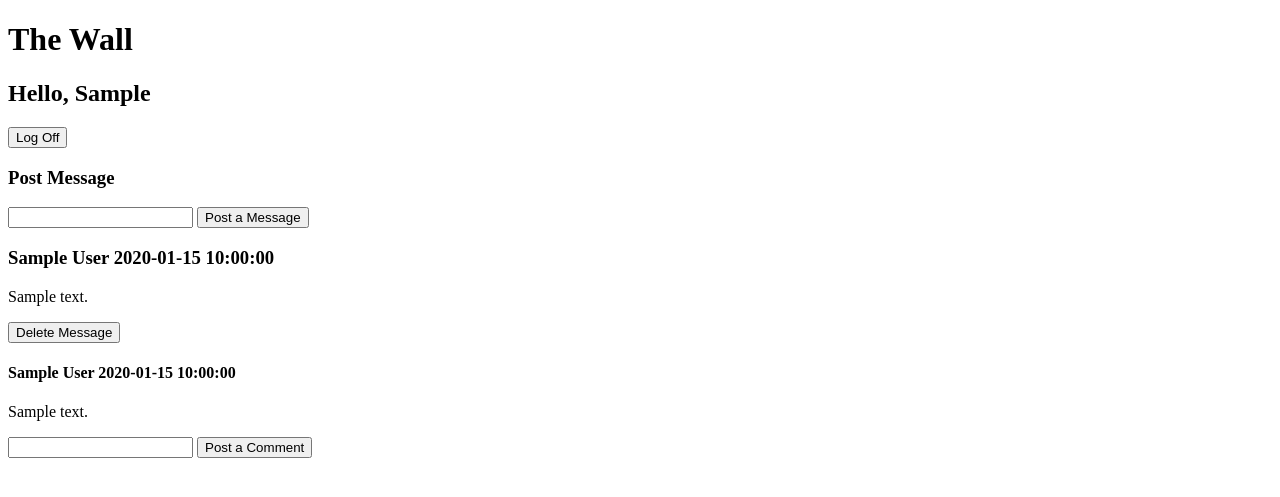
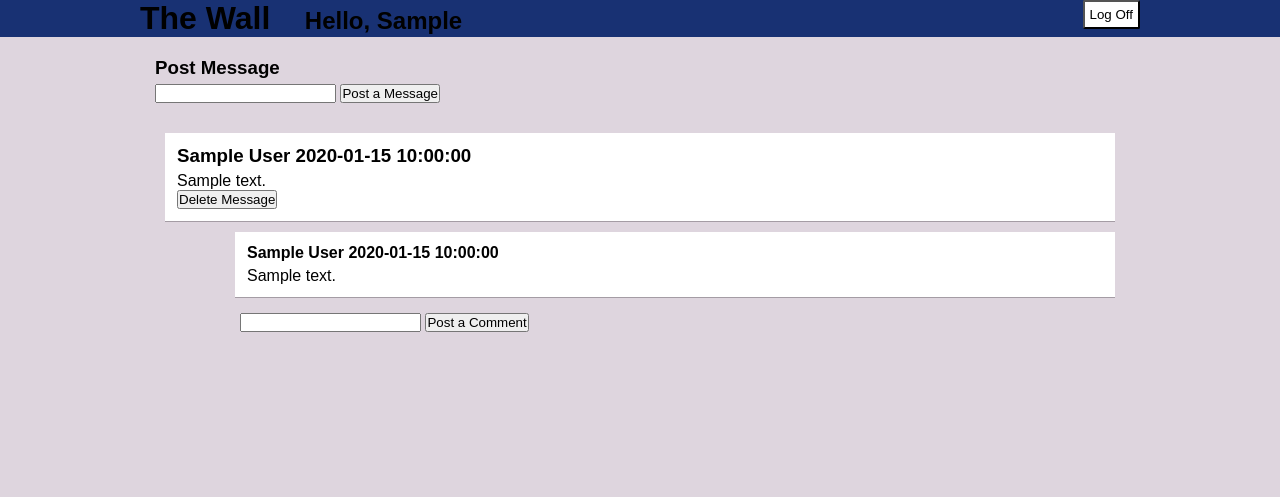
Before and after one commit to punkty/the_wall, a Flask app: template templates/wall.html in a window 1280 px wide. Shown: the top 497 px of the page. Run offline with Flask 2, Linux system fonts and the light colour scheme; the visitor is signed in with stand-in values (Sample User, id 1); the template is opened without the code that fills it: most values are stand-ins (such as "Sample title", 1, 10 or a date in 2020).

Commit message:
css coloring, spacing

```diff
--- /dev/null
+++ b/static/wall.css
@@ -0,0 +1,73 @@
+* {
+    margin: 0;
+    padding: 0;
+    font-family: "Arial", Helvetica, sans-serif;
+}
+body {
+    background-color: #ded5de;
+}
+header {
+    display: block;
+    background-color: #183173;
+}
+header h1 {
+    display: inline-block;
+}
+header a {
+    float: right;
+}
+header h2 {
+    display: inline;
+    margin-left: 30px;
+}
+#header_container {
+    width: 1000px;
+    margin: 0 auto;
+}
+#header_container a button {
+    padding: 5px;
+    border-radius: 2px;
+    background-color: white;
+}
+#wrapper {
+    width: 970px;
+    margin: 0 auto;
+}
+.post_message {
+    margin-top: 20px;
+    margin-bottom: 20px;
+}
+.post_message h3 {
+    margin-bottom: 5px;
+}
+.post_group {
+    padding: 10px;
+}
+.message {
+    background-color: #ffffff;
+    padding: 12px;
+    border-bottom: 1px solid #a49ca4;
+    /*box-shadow: inset 0 0 6px #bbbbbb;*/
+}
+.message_content {
+    margin-top: 5px;
+}
+.delete_message {
+    margin-top: 5px;
+}
+.comment {
+    background-color: #ffffff;
+    margin-left: 70px;
+    margin-top: 10px;
+    padding: 12px;
+    border-bottom: 1px solid #a49ca4;
+    /*box-shadow: inset 0 0 6px #bbbbbb;*/
+}
+.comment_content {
+    margin-top: 5px;
+}
+.post_comment {
+    margin-left: 70px;
+    margin-top: 10px;
+    padding: 5px 5px 0 5px;
+}
--- a/templates/wall.html
+++ b/templates/wall.html
@@ -1,34 +1,55 @@
 <!DOCTYPE html>
 <html lang="en">
+
 <head>
     <meta charset="UTF-8">
     <title>WHAT'S IN$IDE</title>
+    <link rel="stylesheet" href="{{ url_for('static', filename='wall.css') }}">
 </head>
+
 <body>
+    <header>
+        <div id="header_container">
             <h1>The Wall</h1>
             <h2>Hello, {{ user_first["first_name"] }}</h2>
             <a href="/logoff"><button>Log Off</button></a>
+        </div><!-- /#header_container  -->
+    </header>
+    <div id="wrapper">
+        <div class="post_message">
             <h3>Post Message</h3>
             <form action="/message" method="POST">
                 <input type="text" name="new_message">
                 <input type="submit" value="Post a Message">
             </form>
+        </div><!--  /.post_message -->
         {% for message in messagedata %}
+            <div class="post_group">
+                <div class="message">
                     <h3>{{ message['first_name']}} {{ message['last_name'] }} {{ message['created_at'] }}</h3>
-            <p>{{ message['message'] }}</p>
+                    <p class="message_content">{{ message['message'] }}</p>
+
                     {% if message['users_id'] == session['user_id'] %}
-            <a href="/delete/{{message['id']}}"><button>Delete Message</button></a>
+                        <a href="/delete/{{message['id']}}" class="delete_message"><button>Delete Message</button></a>
                     {% endif %}
+                </div><!--  /.message -->
                     {% for comment in commentdata %}
                         {% if comment['messages_id'] == message['id'] %}
+                        <div class="comment">
                             <h4>{{ comment['first_name'] }} {{ comment['last_name'] }} {{ comment['created_at'] }}</h4>
-                    <p>{{ comment['comment'] }}</p>
+                            <p class="comment_content">{{ comment['comment'] }}</p>
+                        </div><!--  /.comment -->
                         {% endif %}
                     {% endfor %}
-    <form action="/comment/{{ message['id'] }}" method="POST">
+
+                    <form action="/comment/{{ message['id'] }}" method="POST" class="post_comment">
                         <input type="text" name="new_comment">
                         <input type="submit" value="Post a Comment">
                     </form>
+
+            </div><!--  /.post_group -->
         {% endfor %}
+    </div><!-- /#wrapper  -->
 </body>
+
 </html>
```
Lines whose indentation alone changed are shown as unchanged.
